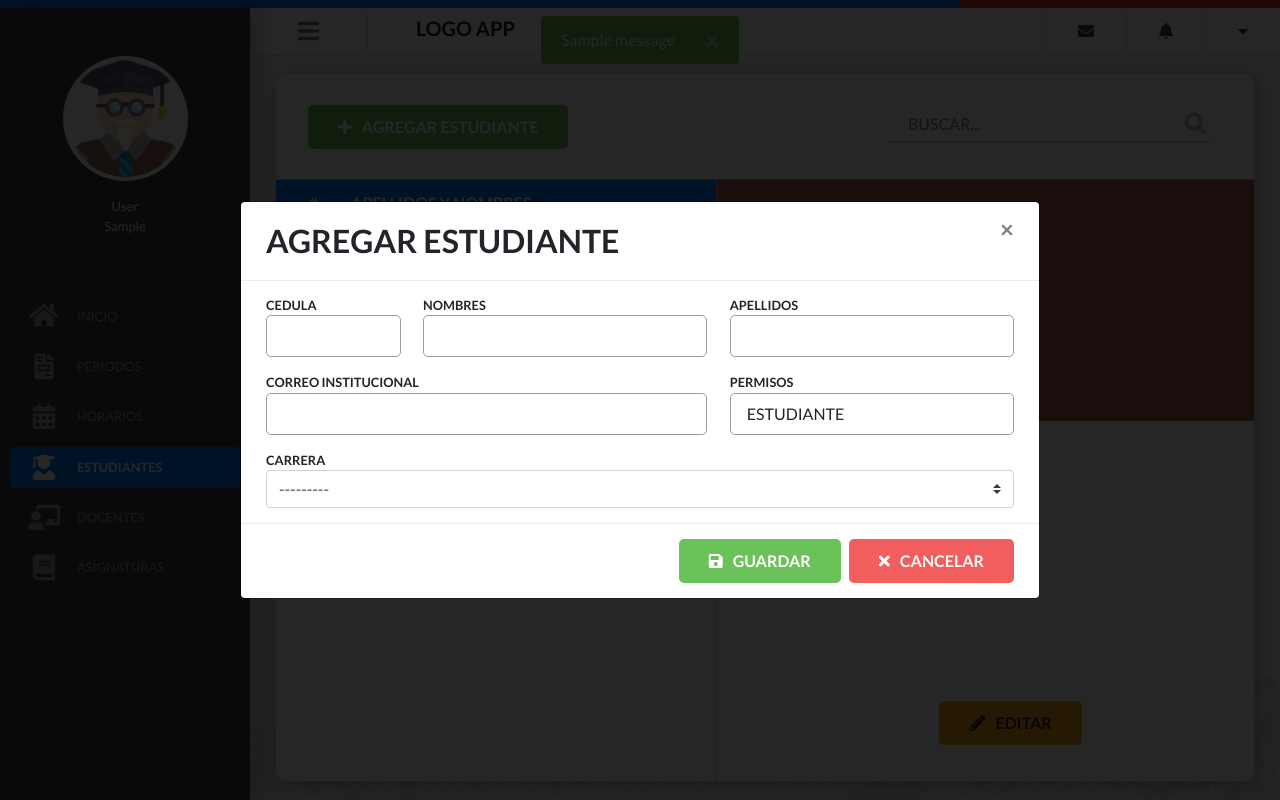
After one commit to Yugi96/Proyecto-seguimiento-syllabus, a Django app: page /coordinador/estudiantes/ in a window 1280 px wide, after a click on "AGREGAR ESTUDIANTE". The commit adds this page. Run offline with Django 3.2, Linux system fonts and the light colour scheme; a user stored in the database is signed in; tables that the repository leaves empty hold one stand-in row (values such as "Sample post"); one stand-in notice (Sample message) is shown; lists and menus that the app fills with data are empty; some libraries are stand-ins or nearby versions.

Commit message:
Estudiante crear - Falta editar y mostrar - Incompleto

```diff
--- a/apps/coordinador/urls.py
+++ b/apps/coordinador/urls.py
@@ -1,7 +1,9 @@
 from django.urls import path, re_path
 # from django.contrib.auth.decorators import login_required
 from django.contrib.auth.decorators import login_required, permission_required
-from apps.universidad.views import homeCoordinador, UploadFileView, UpdateDocente, UploadFileViewAsignatura, UpdateAsignatura, PeriodoView, AsignaturaDocenteView, AsignaturaDocenteUpdateView
+from apps.universidad.views import homeCoordinador, UploadFileView, UpdateDocente, \
+                                    UploadFileViewAsignatura, UpdateAsignatura, PeriodoView, \
+                                    AsignaturaDocenteView, AsignaturaDocenteUpdateView, EstudianteView
 from apps.usuario.views import ListaMensajesView
 
 app_name = 'coordinador'
@@ -12,6 +14,8 @@ urlpatterns = [
     re_path('^docentes/$', permission_required('universidad.Coordinador')(UploadFileView.as_view()), name='docentes'),
     re_path('^docentes/editar/(?P<pk>\d+)/', permission_required('universidad.Coordinador')(UpdateDocente.as_view()), name='docente_editar'),
 
+    re_path('^estudiantes/$', permission_required('universidad.Coordinador')(EstudianteView.as_view()), name='estudiantes'),
+
     re_path('^asignaturas/$', permission_required('universidad.Coordinador')(UploadFileViewAsignatura.as_view()), name='asignaturas'),
     re_path('^asignaturas/editar/(?P<pk>.+?)/', permission_required('universidad.Coordinador')(UpdateAsignatura.as_view()), name='asignaturas_editar'),
 
--- a/apps/universidad/forms.py
+++ b/apps/universidad/forms.py
@@ -1,6 +1,8 @@
 from django import forms
+from django.contrib.auth.models import User, Permission
+from django.contrib.auth.forms import UserCreationForm
 
-from apps.universidad.models import Docente, Asignatura, Semestre, Periodo, Asignatura_Docente
+from apps.universidad.models import Docente, Asignatura, Semestre, Periodo, Asignatura_Docente, Alumno, Curso, Carrera
 
 class DocenteForm(forms.ModelForm):
 
@@ -207,7 +209,6 @@ class AsignaturaUpdateForm(forms.ModelForm):
             }),
         }
 
-
 class PeriodoForm(forms.ModelForm):
     class Meta:
         model = Periodo
@@ -272,7 +273,6 @@ class AsignaturaDocenteForm(forms.ModelForm):
                 'class' : 'custom-select',
                 'id' : 'per_nombre',
                 'required' : 'true',
-                'onkeyup' : 'convertirMayuscula(this);'
             }),
             'asignatura' : forms.CheckboxSelectMultiple(attrs={
                 'class' : 'form-control campo-check-mul h-100 ',
@@ -315,3 +315,115 @@ class AsignaturaDocenteUpdateForm(forms.ModelForm):
                 'data-content' : 'AL DAR DE BAJA A UN DOCENTE, ESTE NO SE MOSTRARÁ EN LA LISTA PRINCIPAL. PUEDE ACCEDER A LOS DOCENTES INACTIVOS EN LA OPCIÓN HISTORIA DEL MENÚ LATERAL',
             })
         }
+
+class AlumnoForm(forms.ModelForm):
+    def __init__(self,*args,**kwargs):
+        super (AlumnoForm,self ).__init__(*args,**kwargs)
+        self.fields['carrera'].queryset = Carrera.objects.filter(car_estado=True)
+
+    class Meta:
+        model = Alumno
+
+        fields = [
+            'carrera',
+        ]
+
+        labels = {
+            'carrera' : 'CARRERA',
+        }
+
+        widgets = {
+            'carrera' : forms.Select(attrs={
+                'class' : 'custom-select',
+                # 'id' : 'per_nombre',
+                'required' : 'true',
+            }),
+        }
+
+class CursoForm(forms.ModelForm):
+    def __init__(self,*args,**kwargs):
+        super (CursoForm,self ).__init__(*args,**kwargs)
+        self.fields['periodo'].queryset = Periodo.objects.filter(per_estado=True)
+    class Meta:
+        model = Curso
+
+        fields = [
+            'semestre',
+            'periodo',
+            'cur_paralelo',
+        ]
+
+        labels = {
+            'semestre' : 'SEMESTRE',
+            'periodo' : 'PERIODO',
+            'cur_paralelo' : 'PARALELO',
+        }
+
+        widgets = {
+            'semestre' : forms.Select(attrs={
+                'class' : 'custom-select',
+                # 'id' : 'per_nombre',
+                'required' : 'true',
+            }),
+            'periodo' : forms.Select(attrs={
+                'class' : 'custom-select',
+                # 'id' : 'per_nombre',
+                'required' : 'true',
+            }),
+            'cur_paralelo' : forms.TextInput(attrs={
+                'class' : 'input-campo',
+                # 'id' : 'doc_nombres',
+                # 'onkeypress' : 'return soloLetras(event);',
+                'onkeyup' : 'convertirMayuscula(this);'
+            }),
+        }
+
+class UserForm(forms.ModelForm):
+    # def __init__(self,*args,**kwargs):
+    #     super (UserForm,self ).__init__(*args,**kwargs)
+    #     self.fields['user_permissions'].queryset = Permission.objects.filter(codename='Estudiante')
+
+    class Meta:
+        model = User
+
+        fields = [
+            'username',
+            'first_name',
+            'last_name',
+            'email',
+        ]
+
+        labels = {
+            'username' : 'CEDULA',
+            'first_name' : 'NOMBRES',
+            'last_name' : 'APELLIDOS',
+            'email' : 'CORREO INSTITUCIONAL',
+        }
+
+        widgets = {
+            'username' : forms.TextInput(attrs={
+                'class' : 'input-campo',
+                # 'id' : 'doc_cedula',
+                'maxlength' : '10',
+                'minlength' : '10',
+                'onkeypress' : 'return soloNumeros(event);',
+                'autocomplete' : 'off',
+                'required' : 'true',
+                }),
+            'first_name' : forms.TextInput(attrs={
+                'class' : 'input-campo',
+                # 'id' : 'doc_nombres',
+                'onkeypress' : 'return soloLetras(event);',
+                'onkeyup' : 'convertirMayuscula(this);'
+                }),
+            'last_name' : forms.TextInput(attrs={
+                'class' : 'input-campo',
+                # 'id' : 'doc_apellidos',
+                'onkeypress' : 'return soloLetras(event);',
+                'onkeyup' : 'convertirMayuscula(this);'
+                }),
+            'email' : forms.EmailInput(attrs={
+                'class' : 'input-campo',
+                # 'id' : 'doc_correo'
+                }),
+        }
--- a/apps/universidad/models.py
+++ b/apps/universidad/models.py
@@ -37,10 +37,10 @@ class Semestre(models.Model):
         return self.sem_nombre
 
 class Alumno(models.Model):
-    alu_cedula = models.CharField(max_length=10, primary_key=True)
     usuario = models.ForeignKey(User, on_delete=models.CASCADE)
     carrera = models.ForeignKey(Carrera, on_delete=models.CASCADE)
     alu_observacion = models.CharField(max_length=100, blank=True, null=True)
+    alu_estado = models.BooleanField(default=True)
 
     def __str__(self):
         return "{} {}".format(self.usuario.first_name, self.usuario.last_name)
--- a/apps/universidad/views.py
+++ b/apps/universidad/views.py
@@ -1,15 +1,26 @@
 from django.shortcuts import render, redirect
 from django.urls import reverse
 from django.contrib.auth.decorators import login_required, permission_required
+from django.contrib.auth.hashers import make_password
+from django.contrib.auth.models import User, Permission
 from django.contrib import messages
 from django.views.generic import ListView, CreateView, UpdateView, DeleteView, TemplateView
 from django.urls import reverse_lazy
-from django.http import HttpResponse
+from django.http import HttpResponseRedirect
 from django.core import serializers
 
-from .models import Docente, Asignatura, Semestre, Periodo, Curso, Asignatura_Docente
-from .forms import DocenteForm, DocenteUpdateForm, AsignaturaForm, AsignaturaUpdateForm, PeriodoForm, AsignaturaDocenteForm, AsignaturaDocenteUpdateForm
-# Create your views here.
+from .models import Docente, Asignatura, Semestre, Periodo, Curso, Asignatura_Docente, Alumno, Curso
+
+# Import Docentes
+from .forms import DocenteForm, DocenteUpdateForm
+# Import Asignaturas
+from .forms import AsignaturaForm, AsignaturaUpdateForm
+# Import Estudiante Curso
+from .forms import AlumnoForm, CursoForm, UserForm
+# Import Periodo
+from .forms import PeriodoForm
+# Import Asignatura Docente
+from .forms import AsignaturaDocenteForm, AsignaturaDocenteUpdateForm
 
 @login_required
 def home(request):
@@ -113,3 +124,40 @@ class AsignaturaDocenteUpdateView(FormMessageMixin, UpdateView):
     template_name = 'coordinador/periodo/editar_docente.periodo.template.html'
     form_valid_message = 'ASIGNATURAS ACTUALIZADA CON EXITO'
     form_invalid_message = "ERROR: NO SE PUDO ACTUALIZAR EL REGISTRO"
+
+
+class EstudianteView(FormMessageMixin, CreateView):
+    model = Alumno
+    form_class = AlumnoForm
+    second_form_class = UserForm
+    template_name = 'coordinador/estudiante/index.estudiante.template.html'
+    form_valid_message = 'ESTUDIANTE INGRESADO CON EXITO'
+    form_invalid_message = "ERROR: NO SE PUDO INGRESAR EL ESTUDIANTE"
+    success_url = reverse_lazy('coordinador:estudiantes')
+
+    def get_context_data(self, **kwargs):
+        context = super(EstudianteView, self).get_context_data(**kwargs)
+        context['estudiantes_list'] = Alumno.objects.filter(alu_estado=True)
+        if 'form' not in context:
+            context['form'] = self.form_class(self.request.GET)
+        if 'form2' not in context:
+            context['form2'] = self.second_form_class(self.request.GET)
+        return context
+
+    def post(self, request, *args, **kwargs):
+        self.object = self.get_object
+        form = self.form_class(request.POST)
+        form2 = self.second_form_class(request.POST)
+        if form.is_valid() and form2.is_valid():
+            permission = Permission.objects.get(codename='Estudiante')
+            alumno = form.save(commit=False)
+            user = form2.save(commit=False)
+            user.password = make_password('8v0Semestre2019')
+            user.is_active = False
+            user.save()
+            user.user_permissions.add(permission)
+            alumno.usuario = user
+            alumno.save()
+            return self.form_valid(form, **kwargs)
+        else:
+            return self.form_invalid(form, **kwargs)
--- a/static/css/styles.css
+++ b/static/css/styles.css
@@ -977,6 +977,10 @@ body {
     height: 200px;
 }
 
+.h-50 {
+    height: 30px;
+}
+
 .h-100 {
     height: 100%;
 }
--- a/templates/base/base.app.coordinador.template.html
+++ b/templates/base/base.app.coordinador.template.html
@@ -53,7 +53,7 @@
                     </a>
                 </li>
                 <li>
-                    <a class="menu-item-lateral btn btn-block menu-item {% block estudiantes-activo %} {% endblock estudiantes-activo %}" href="#">
+                    <a class="menu-item-lateral btn btn-block menu-item {% block estudiantes-activo %} {% endblock estudiantes-activo %}" href="{% url 'coordinador:estudiantes' %}">
                         <i class="fas fa-user-graduate mx-2"></i>
                         <span class="mt">ESTUDIANTES</span>
                     </a>
--- /dev/null
+++ b/templates/coordinador/estudiante/index.estudiante.template.html
@@ -0,0 +1,219 @@
+{% extends 'base/base.app.coordinador.template.html'%}
+{% load staticfiles %}
+{% block title %}
+    COORDINADOR
+{% endblock title %}
+
+{% block modal %}
+    <!-- Modal -->
+    <div class="modal fade" id="exampleModalCenter" tabindex="-1" role="dialog" aria-labelledby="exampleModalCenterTitle" aria-hidden="true">
+        <div class="modal-dialog modal-dialog-centered modal-lg" role="document">
+          <div class="modal-content modal-docente-content ">
+            <div class="modal-header">
+              <h5 class="modal-title" id="exampleModalCenterTitle">AGREGAR ESTUDIANTE</h5>
+              <button type="button" class="close" data-dismiss="modal" aria-label="Close">
+                <span aria-hidden="true">&times;</span>
+              </button>
+            </div>
+            <form method="post">
+                {% csrf_token %}
+                <div class="modal-body">
+                    <div class="modal-docente">
+                        <div class="group-fila-cna">
+                            <div class="group-campo campo-cedula">
+                                <label for="{{ form2.username.name }}" class="label-campo">{{ form2.username.label }}</label>
+                                {{ form2.username }}
+                            </div>
+                            <div class="group-campo campo-nombre-apellido">
+                                <label for="{{ form2.first_name.name }}" class="label-campo">{{ form2.first_name.label }}</label>
+                                {{ form2.first_name }}
+                            </div>
+                            <div class="group-campo campo-nombre-apellido">
+                                <label for="{{ form2.last_name.name }}" class="label-campo">{{ form2.last_name.label }}</label>
+                                {{ form2.last_name }}
+                            </div>
+                        </div>
+                        <div class="group-fila-cna">
+                            <div class="group-campo campo-correo">
+                                <label for="{{ form2.email.name }}" class="label-campo">{{ form2.email.label }}</label>
+                                {{ form2.email }}
+                            </div>
+                            <div class="group-campo campo-nombre-apellido">
+                                <label for="" class="label-campo">PERMISOS</label>
+                                <span class="input-campo">ESTUDIANTE</span>
+                            </div>
+                        </div>
+                        <div class="group-fila-tc">
+                            <div class="group-campo campo-nombre-apellido w-100">
+                                <label for="{{ form.carrera.name }}" class="label-campo">{{ form.carrera.label }}</label>
+                                {{ form.carrera }}
+                            </div>
+                        </div>
+                    </div>
+                </div>
+                <div class="modal-footer">
+                    <button class="btn-agregar" type="submit"><i class="icon-btn fas fa-save"></i>GUARDAR</button>
+                    <button class="btn-cerrar"  data-dismiss="modal" id="btn-cerrar"><i class="icon-btn fas fa-times"></i>CANCELAR</button>
+                </div>
+            </form>
+          </div>
+        </div>
+    </div>
+{% endblock modal %}
+
+{% block estudiantes-activo %}
+    active-menu-item
+{% endblock estudiantes-activo %}
+
+{% block content %}
+    {% if messages %}
+    {% for message in messages %}
+        <div class="message-{{ message.tags }} alert alert-warning alert-dismissible fade show content-error" role="alert">
+            {{ message }}
+            <button type="button" class="close" data-dismiss="alert" aria-label="Close">
+                <span aria-hidden="true">&times;</span>
+            </button>
+        </div>
+    {% endfor %}
+    {% endif %}
+    <div class="content-docentes">
+        <div class="docentes-top">
+            <div class="content-btn-agregar">
+                <span class="btn-agregar" id="btn-agregar" href="" data-toggle="modal" data-target="#exampleModalCenter"><i class="icon-btn fas fa-plus" ></i>AGREGAR ESTUDIANTE</span>
+            </div>
+            <div class="content-search">
+                <input class="input-buscar" id="searchTerm" type="text" onkeyup="convertirMayuscula(this); doSearch(); " placeholder="BUSCAR..."><i class="icon-buscar fas fa-search"></i>
+            </div>
+        </div>
+        <div class="docentes-list-perfil">
+            {% if estudiantes_list %}
+                <div class="docentes-list">
+                    <table class="table-docente" id="table">
+                        <thead class="docente-header">
+                            <tr>
+                                <th class="celdas-ocultas">Cedula</th>
+                                <th class="celdas-ocultas">Nombres</th>
+                                <th class="celdas-ocultas">Apellidos</th>
+                                <th class="celdas-ocultas">Telefono</th>
+                                <th class="celdas-ocultas">Correo</th>
+                                <th class="celdas-ocultas">Estado</th>
+                                <th class="column-cont">#</th>
+                                <th class="header-title">APELLIDOS Y NOMBRES</th>
+                            </tr>
+                        </thead>
+                        <tbody class="docente-body">
+
+                                <!-- {% for docente in estudiantes_list %}
+                                    <tr class="docente-row" id="docente-row">
+                                        <td class="celdas-ocultas">{{ docente.doc_cedula }}</td>
+                                        <td class="celdas-ocultas">{{ docente.doc_nombres }}</td>
+                                        <td class="celdas-ocultas">{{ docente.doc_apellidos }}</td>
+                                        <td class="celdas-ocultas">{{ docente.doc_telefono }}</td>
+                                        <td class="celdas-ocultas">{{ docente.doc_correo }}</td>
+                                        <td class="celdas-ocultas">{{ docente.doc_estado }}</td>
+                                        <td class="column-cont">{{ forloop.counter }}</td>
+                                        <td>{{ docente.doc_apellidos }} {{ docente.doc_nombres }}</td>
+                                    </tr>
+                                {% endfor %}  -->
+
+
+                        </tbody>
+                    </table>
+                </div>
+                <div class="docentes-perfil">
+                    <div class="perfil-username">
+                        <div class="perfil-img">
+                            <img class="img-docente" src="{% static 'img/docente-perfil.png' %}" alt="">
+                        </div>
+                        <div class="content-username">
+                            <p id="apellidos" class="username-text"></p>
+                            <p id="nombres" class="username-text"></p>
+                        </div>
+                    </div>
+                    <div class="perfil-informacion">
+                        <div class="campos-informacion">
+                            <p class="informacion-campo">CEDULA</p>
+                            <p id="cedula" class="campo-docente"></p>
+                            <p class="informacion-campo">CORREO</p>
+                            <p id="correo" class="campo-docente"></p>
+                            <p class="informacion-campo">TELEFONO</p>
+                            <p id="telefono" class="campo-docente"></p>
+                        </div>
+                        <div class="content-btn">
+                            <a class="btn-editar" id="editar-btn"><i class="icon-btn fas fa-pencil-alt"></i>EDITAR</a>
+                        </div>
+                    </div>
+                </div>
+                <script src="{% static 'js/table-select.js' %}"></script>
+
+            {% else %}
+                <div class="content-vacio">
+                    <img class="no-hay-img" src="{% static 'img/no-hay.png' %}" alt="">
+                    <h2 class="title-no-hay">NO HAY ESTUDIANTES INGRESADOS.</h2>
+                </div>
+            {% endif %}
+        </div>
+    </div>
+
+    <script>
+            var cedulaLimpiar =  document.getElementById('doc_cedula');
+            var nombresLimpiar =  document.getElementById('doc_nombres');
+            var apellidosLimpiar =  document.getElementById('doc_apellidos');
+            var telefonoLimpiar =  document.getElementById('doc_telefono');
+            var correoLimpiar =  document.getElementById('doc_correo');
+            var btnCerrar = document.getElementById('btn-cerrar');
+            var btnAgregar = document.getElementById('btn-agregar');
+
+            btnCerrar.addEventListener('click', ()=>{
+                cedulaLimpiar.value = '';
+                cedulaLimpiar.classList.add('box-shadow')
+                nombresLimpiar.value = '';
+                nombresLimpiar.classList.add('box-shadow')
+                apellidosLimpiar.value = '';
+                apellidosLimpiar.classList.add('box-shadow')
+                telefonoLimpiar.value = '';
+                telefonoLimpiar.classList.add('box-shadow')
+                correoLimpiar.value = '';
+                correoLimpiar.classList.add('box-shadow')
+            });
+
+            function doSearch()
+            {
+                var tableReg = document.getElementById('table');
+                var searchText = document.getElementById('searchTerm').value.toUpperCase();
+                var cellsOfRow="";
+                var found=false;
+                var compareWith="";
+
+                // Recorremos todas las filas con contenido de la tabla
+                for (var i = 1; i < tableReg.rows.length; i++)
+                {
+                    cellsOfRow = tableReg.rows[i].getElementsByTagName('td');
+                    found = false;
+                    // Recorremos todas las celdas
+                    for (var j = 0; j < cellsOfRow.length && !found; j++)
+                    {
+                        compareWith = cellsOfRow[j].innerHTML.toUpperCase();
+                        // Buscamos el texto en el contenido de la celda
+                        if (searchText.length == 0 || (compareWith.indexOf(searchText) > -1))
+                        {
+                            found = true;
+                        }
+                    }
+                    if(found)
+                    {
+                        tableReg.rows[i].style.display = '';
+                    } else {
+                        // si no ha encontrado ninguna coincidencia, esconde la
+                        // fila de la tabla
+                        tableReg.rows[i].style.display = 'none';
+                    }
+                }
+            }
+        </script>
+
+
+
+
+
+{% endblock content %}
--- a/templates/coordinador/periodo/agregar_docente.periodo.template.html
+++ b/templates/coordinador/periodo/agregar_docente.periodo.template.html
@@ -47,7 +47,7 @@
                 </div>
             </div>
             <div class="modal-footer">
-                <button class="btn-agregar" type="submit"><i class="icon-btn fas fa-save"></i>GUARDAR CAMBIOS</button>
+                <button class="btn-agregar" type="submit"><i class="icon-btn fas fa-save"></i>GUARDAR</button>
                 <a href="{% url 'coordinador:periodos' %}" class="btn-cerrar" id="btn-cerrar"><i class="icon-btn fas fa-times"></i>CANCELAR</a>
             </div>
         </form>
--- a/templates/coordinador/periodo/editar_docente.periodo.template.html
+++ b/templates/coordinador/periodo/editar_docente.periodo.template.html
@@ -23,7 +23,7 @@
         <form method="post">
             {% csrf_token %}
             <div class="docentes-editar-top modal-header">
-                <h5 class="modal-title">AGREGAR ASIGNATURA A DOCENTE</h5>
+                <h5 class="modal-title">EDITAR ASIGNATURA A DOCENTE</h5>
                 <div class="group-dar-baja">
                     <label for="{{ form.asi_doc_eliminado.name }}" class="label-dar-baja">{{ form.asi_doc_eliminado.label }}</label>
                     {{ form.asi_doc_eliminado }}
```
Also changed, not shown: apps/universidad/migrations/0021_auto_20180718_1717.py (added), apps/universidad/migrations/0022_curso_alumno.py (added), apps/universidad/migrations/0023_alumno_alu_estado.py (added).
